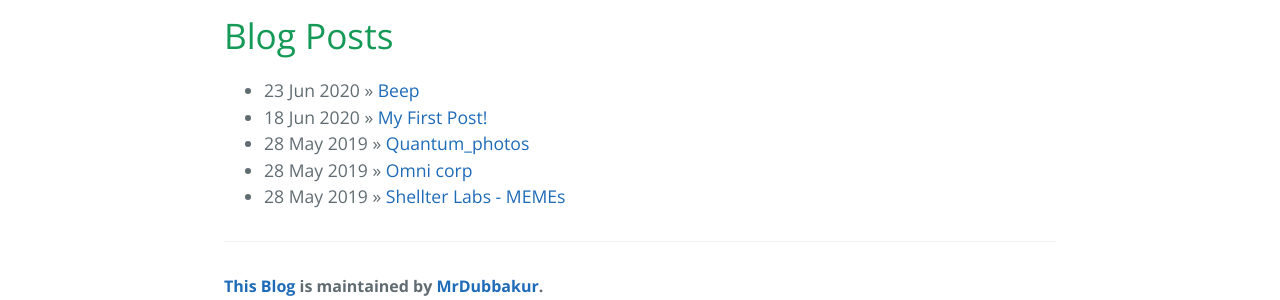
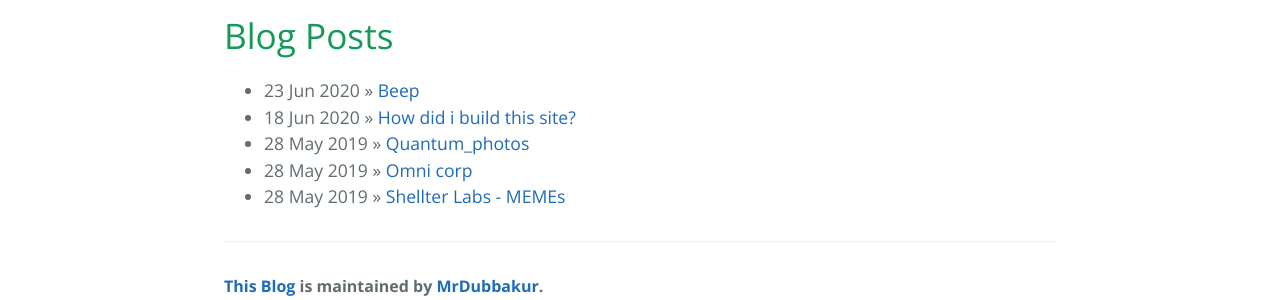
Before and after one commit to 0xSc0ut/0xSc0ut.github.io, a Jekyll site: the page built from index.html, in a window 1280 px wide. Shown: the part 406-706 px from the top of the page. Built offline with Jekyll 4.4.1, drawn with Linux system fonts in a browser that asks for light colours; the list of posts is cut into pages by our own code.

Commit message:
Update 2020-06-18-sample-content.markdown

```diff
--- a/_posts/2020-06-18-sample-content.markdown
+++ b/_posts/2020-06-18-sample-content.markdown
@@ -1,6 +1,6 @@
 ---
 layout: default
-title:  "My First Post!"
+title:  "How did i build this site?"
 date:   2020-06-18 12:30
 categories: main
 ---
```
